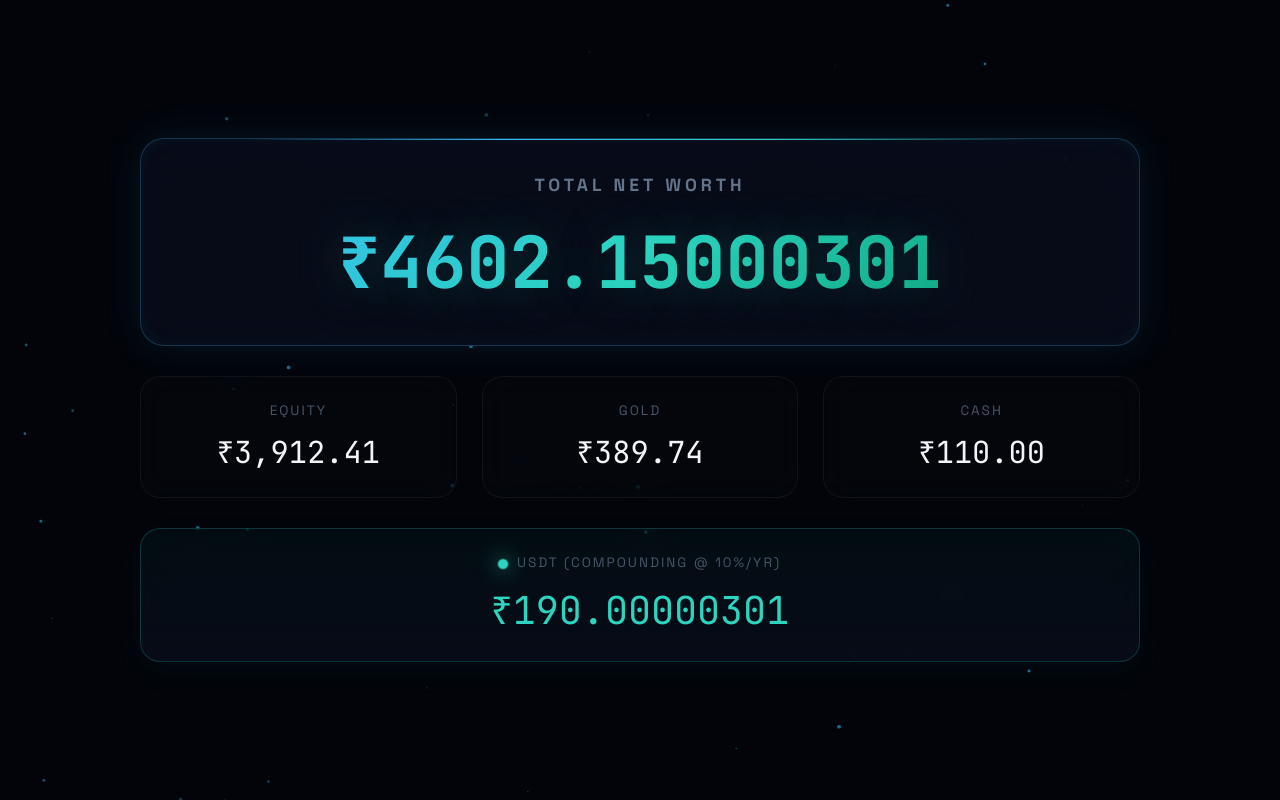
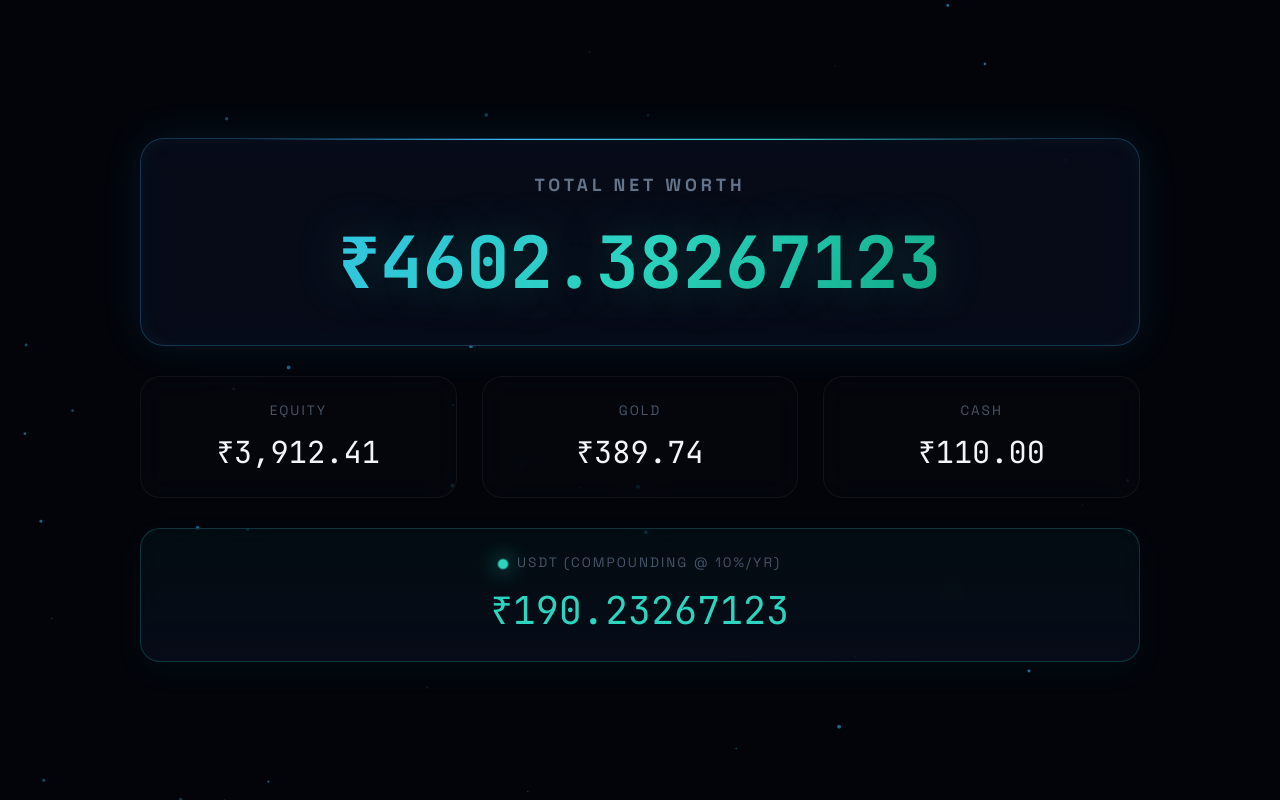
Before and after one commit to rattanyadav2013-hub/investment, a plain HTML site: page index.html in a window 1280 px wide. Drawn offline with Linux system fonts and the light colour scheme.

Commit message:
Update index.html

```diff
--- a/index.html
+++ b/index.html
@@ -242,14 +242,8 @@
     const annualGrowthRate = 0.10;
     const secondsInYear = 31536000;
 
-    let startTime = localStorage.getItem('myInvestmentStartTime');
-
-    if (!startTime) {
-        startTime = Date.now();
-        localStorage.setItem('myInvestmentStartTime', startTime);
-    } else {
-        startTime = parseInt(startTime);
-    }
+    // The Universal Hardcoded Timestamp. Change this to your exact starting date and time.
+    const startTime = new Date("2026-06-01T00:00:00Z").getTime();
 
     function updateDashboard() {
         ctx.clearRect(0, 0, canvas.width, canvas.height);
@@ -260,7 +254,10 @@
 
         const now = Date.now();
         const elapsedSeconds = (now - startTime) / 1000;
-        const elapsedYears = elapsedSeconds / secondsInYear;
+
+        // Prevent negative compounding if the start date is set in the future
+        const validElapsedSeconds = Math.max(0, elapsedSeconds);
+        const elapsedYears = validElapsedSeconds / secondsInYear;
 
         const compoundedUSDTValueINR = initialUSDTValueINR * Math.exp(annualGrowthRate * elapsedYears);
         const totalNetWorth = staticTotal + compoundedUSDTValueINR;
```
